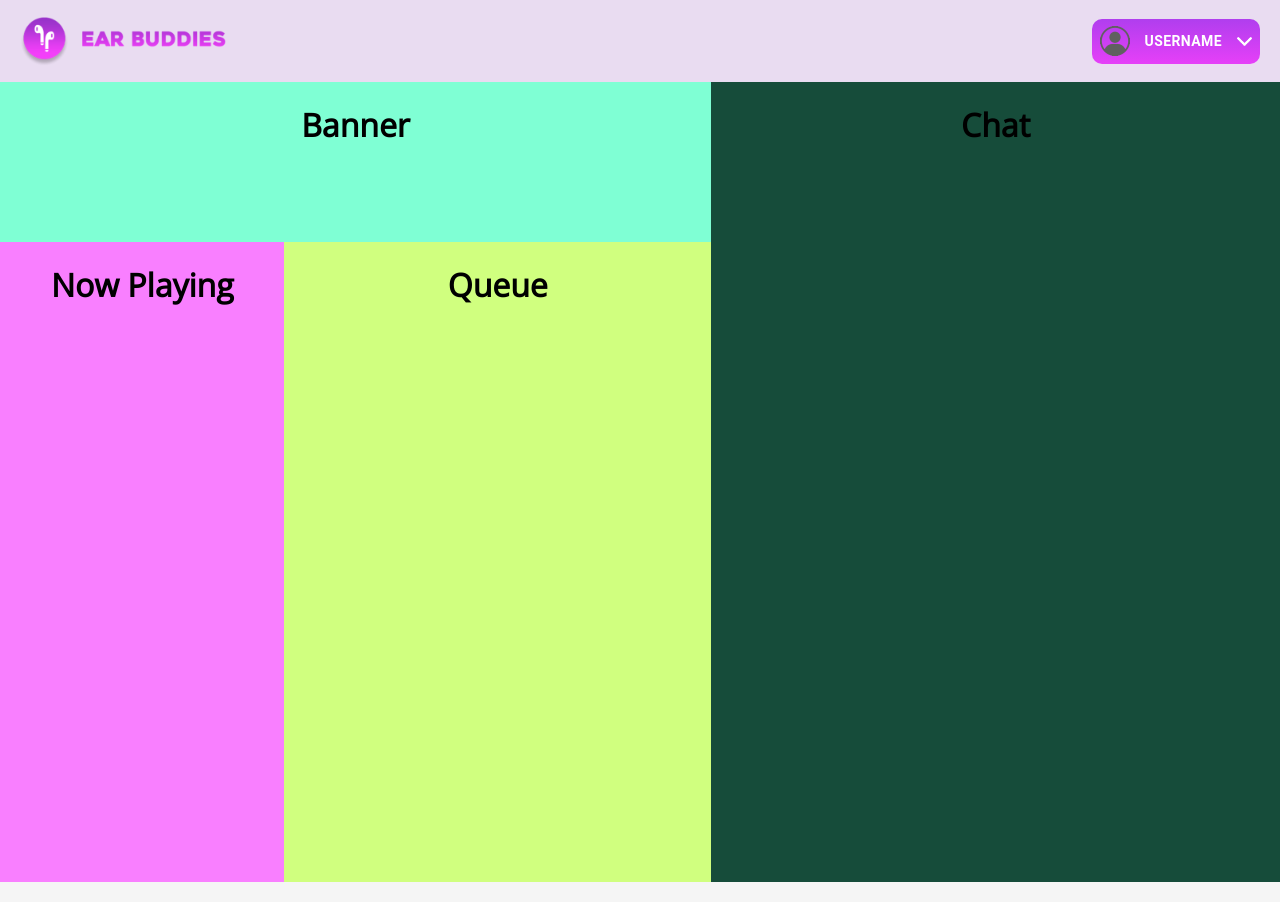
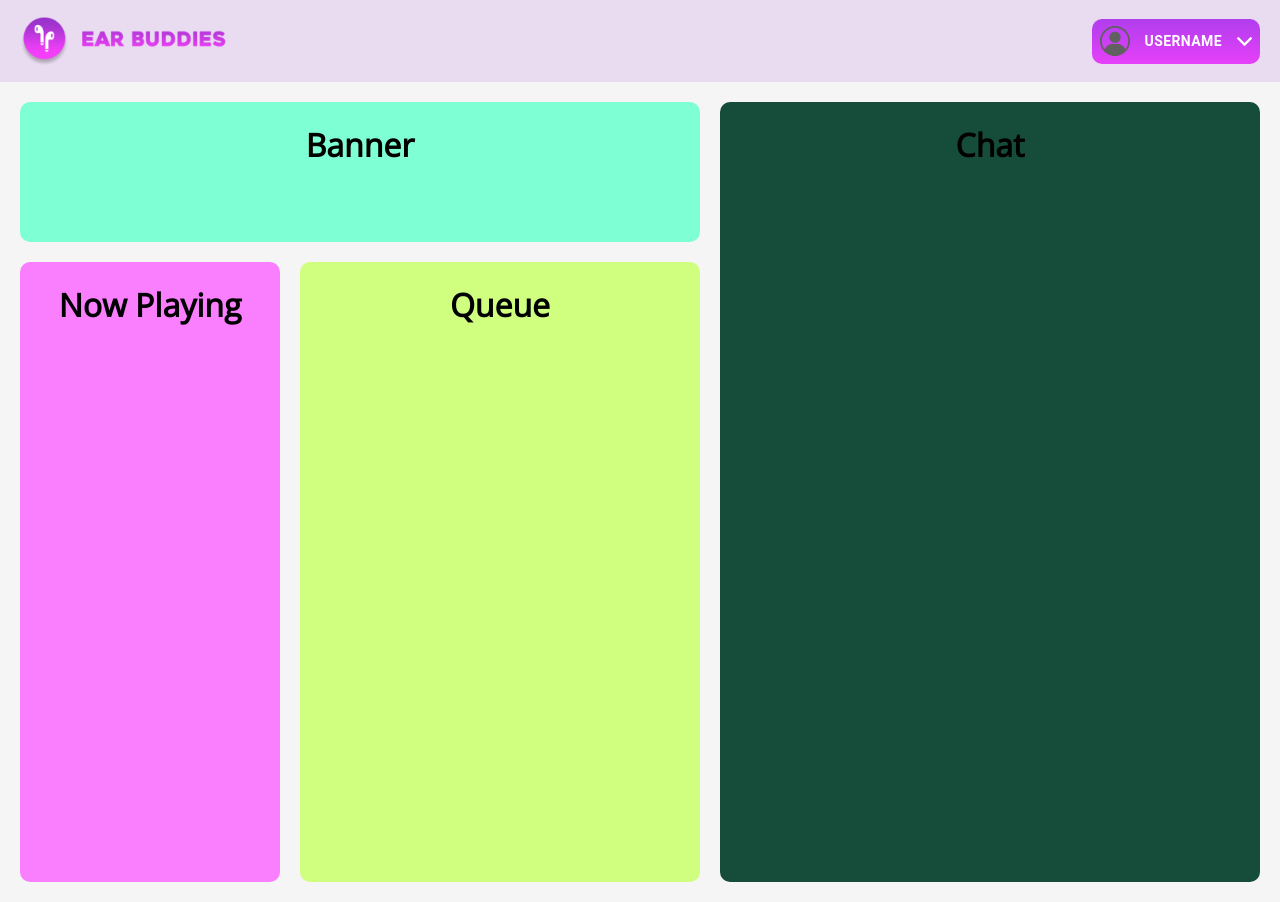
Before and after one commit to samanthamebius/EarBuddies, a React (Vite) app in the folder frontend/: page /studio in a window 1280 px wide. Built offline with nearby package versions, Linux system fonts and the light colour scheme.

Commit message:
Formatted edges and margins

```diff
--- a/frontend/src/studio/StudioPage.module.css
+++ b/frontend/src/studio/StudioPage.module.css
@@ -1,28 +1,34 @@
 .studio {
-    background-color: rgb(168, 115, 209);
+
     height:800px; /* TODO: fix later */
     display: grid;
     grid-template-rows: 1fr 4fr;
     grid-template-columns: 2fr 3fr 4fr;
+    padding: 10px;
 }
 
 .banner {
     background-color: aquamarine;
     grid-row: 1 / 1;
     grid-column: 1 / 3;
-
+    margin: 10px;
+    border-radius: 10px;
 }
 
 .nowplaying {
     background-color: rgb(249, 127, 255);
     grid-row: 2 / 2;
     grid-column: 1 / 2;
+    margin: 10px;
+    border-radius: 10px;
 }
 
 .queue {
     background-color: rgb(208, 255, 127);
     grid-row: 2 / 2;
     grid-column: 2 / 2;
+    margin: 10px;
+    border-radius: 10px;
 }
 
 
@@ -31,4 +37,6 @@
     grid-row-start: 1;
     grid-row-end: 3; /* TODO: Fix Later, should be 2 and working but it doesn't work unless its 3*/
     grid-column: 3 / 3;
+    margin: 10px;
+    border-radius: 10px;
 }
```
